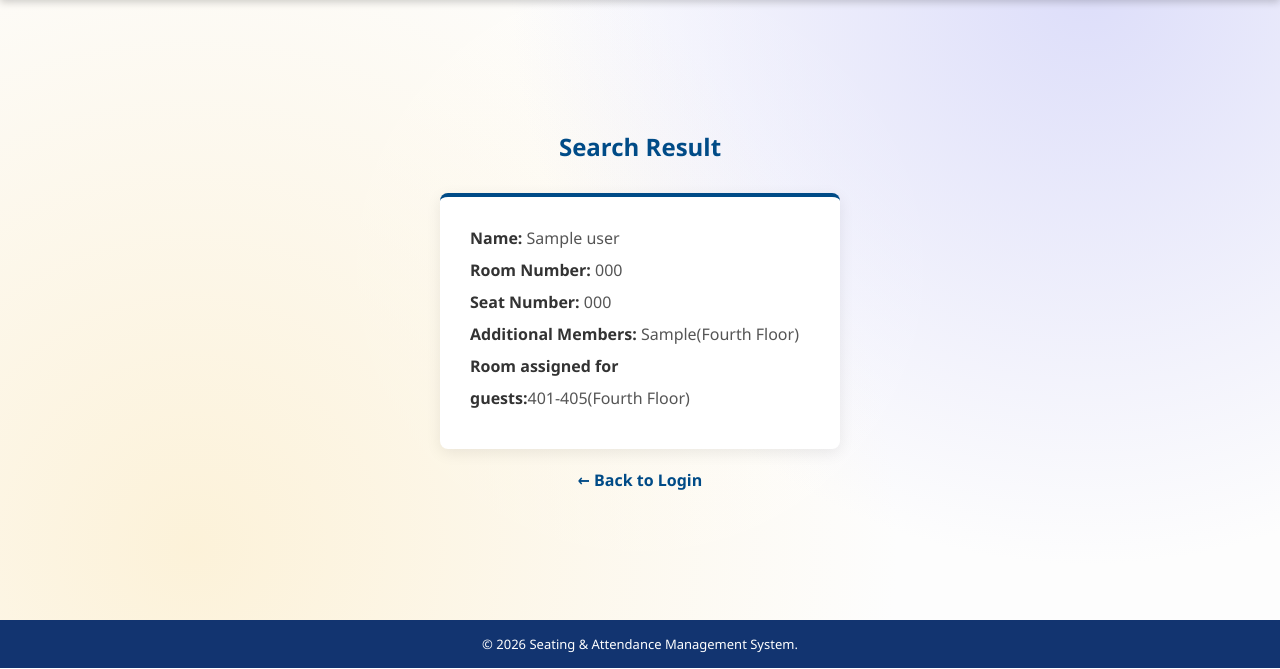
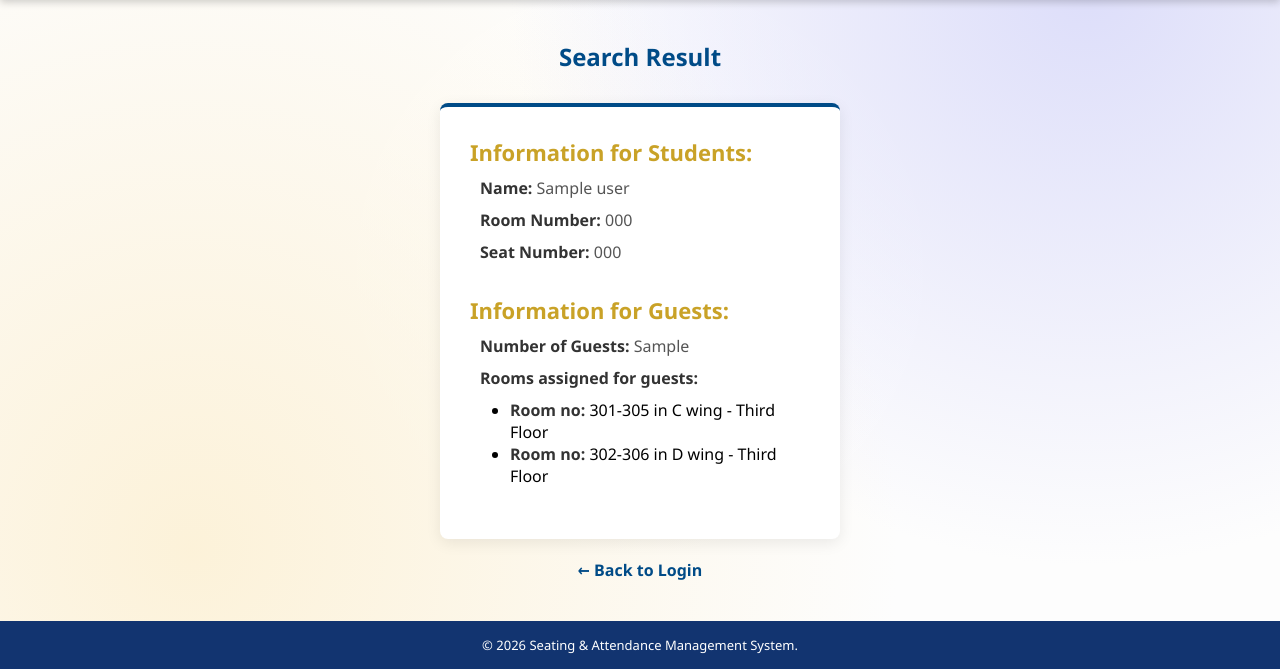
Before and after one commit to NirainthanRavi/event-attendace-system, a Flask app: page /result in a window 1280 px wide. Shown: the part 132-801 px from the top of the page. Run offline with Flask 3, Linux system fonts and the light colour scheme; a database or web service that is not in the repository returns one stand-in record (values such as "Sample title").

Commit message:
Minor adjustments-2

```diff
--- a/templates/result.html
+++ b/templates/result.html
@@ -6,12 +6,19 @@
 
     {% if data %}
         <div class="result-box" style="border-top: 4px solid #004b87;">
-            <p><strong>Name:</strong> {{ data.name }}</p>
-            <p><strong>Room Number:</strong> {{ data.room_number }}</p>
-            <p><strong>Seat Number:</strong> {{ data.seat_number }}</p>
-            <p><strong>Additional Members:</strong> {{ data.parent_count }}(Fourth Floor)</p>
-            <p><strong>Room assigned for</strong></p>
-            <p><strong>guests:</strong>401-405(Fourth Floor)</p>
+            <p style="font-size: 22px; font-weight: bolder; color: #C9A227;">Information for Students:</p>
+            <p style="margin-left: 10px;"><strong>Name:</strong> {{ data.name }}</p>
+            <p style="margin-left: 10px;"><strong>Room Number:</strong> {{ data.room_number }}</p>
+            <p style="margin-left: 10px;"><strong>Seat Number:</strong> {{ data.seat_number }}</p>
+            <br>
+            <p style="font-size: 22px; font-weight: bolder; color: #C9A227;">Information for Guests:</p>
+            <p style="margin-left: 10px;"><strong>Number of Guests:</strong> {{ data.parent_count }}</p>
+            <p style="margin-left: 10px;"><strong>Rooms assigned for guests:</strong></p>
+            <ul style="margin-left: 40px;">
+                    <li><strong>Room no:</strong> 301-305 in C wing - Third Floor</li>
+                    <li><strong>Room no:</strong> 302-306 in D wing - Third Floor</li>
+            </ul>
+            <br>
         </div>
         <a href="{{ url_for('checkin') }}" class="back-link">← Back to Login</a>
     {% else %}
```
Also changed, not shown: templates/checkin.html (+5 -5 lines), templates/login.html (+4 -4 lines).
